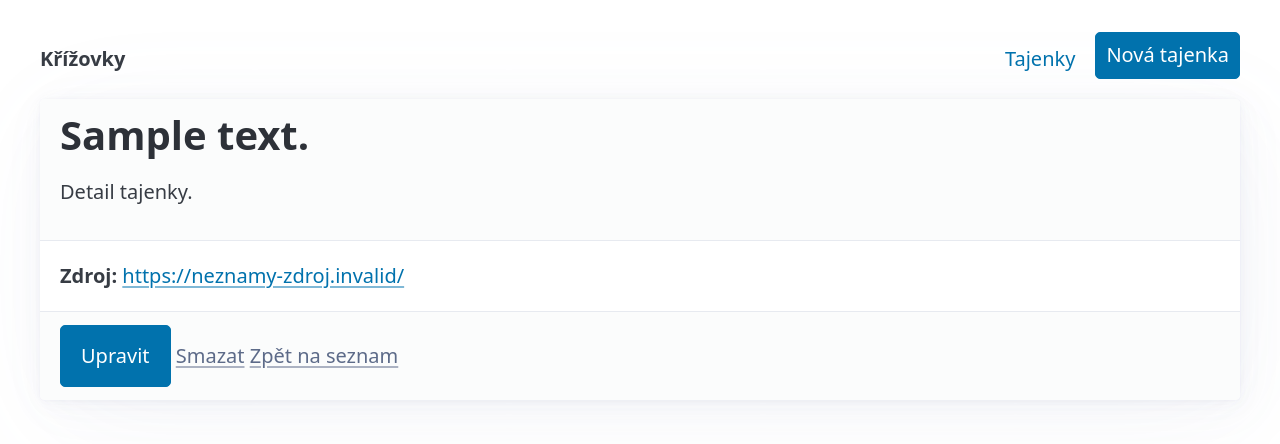
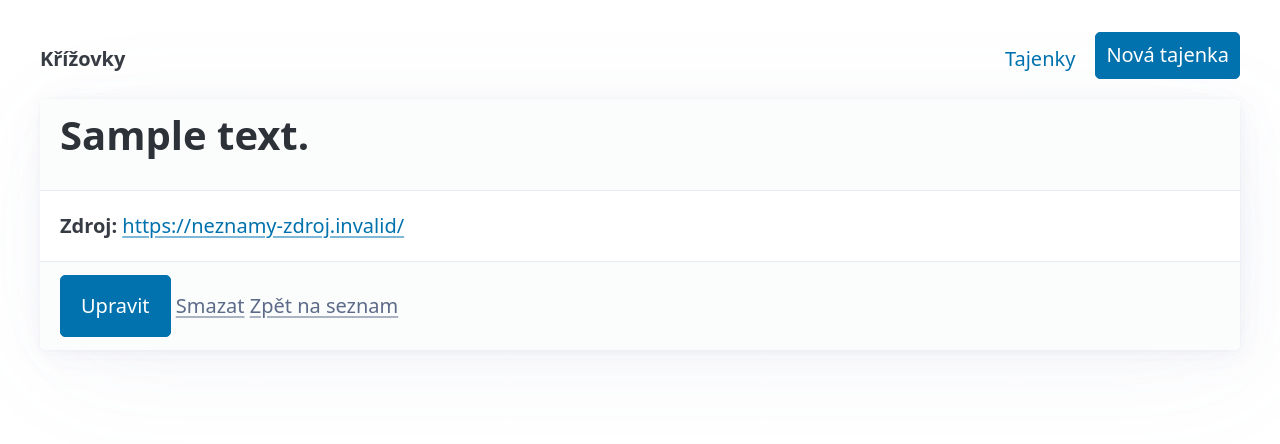
Before and after one commit to Glutexo/krizovky, a Django app: page /1/ in a window 1280 px wide. Shown: the top 444 px of the page. Run offline with Django 5.2, Linux system fonts and the light colour scheme; data comes from the database, SQL or seed files in the repository; tables that the repository leaves empty hold one stand-in row (values such as "Sample post"); some libraries are stand-ins or nearby versions.

Commit message:
Remove answer detail subtitle

```diff
--- a/crossword_answers/templates/crossword_answers/answer_detail.html
+++ b/crossword_answers/templates/crossword_answers/answer_detail.html
@@ -6,7 +6,6 @@
 <article>
     <header>
         <h1>{{ answer.text }}</h1>
-        <p>Detail tajenky.</p>
     </header>
     <p>
         <strong>Zdroj:</strong>
```
